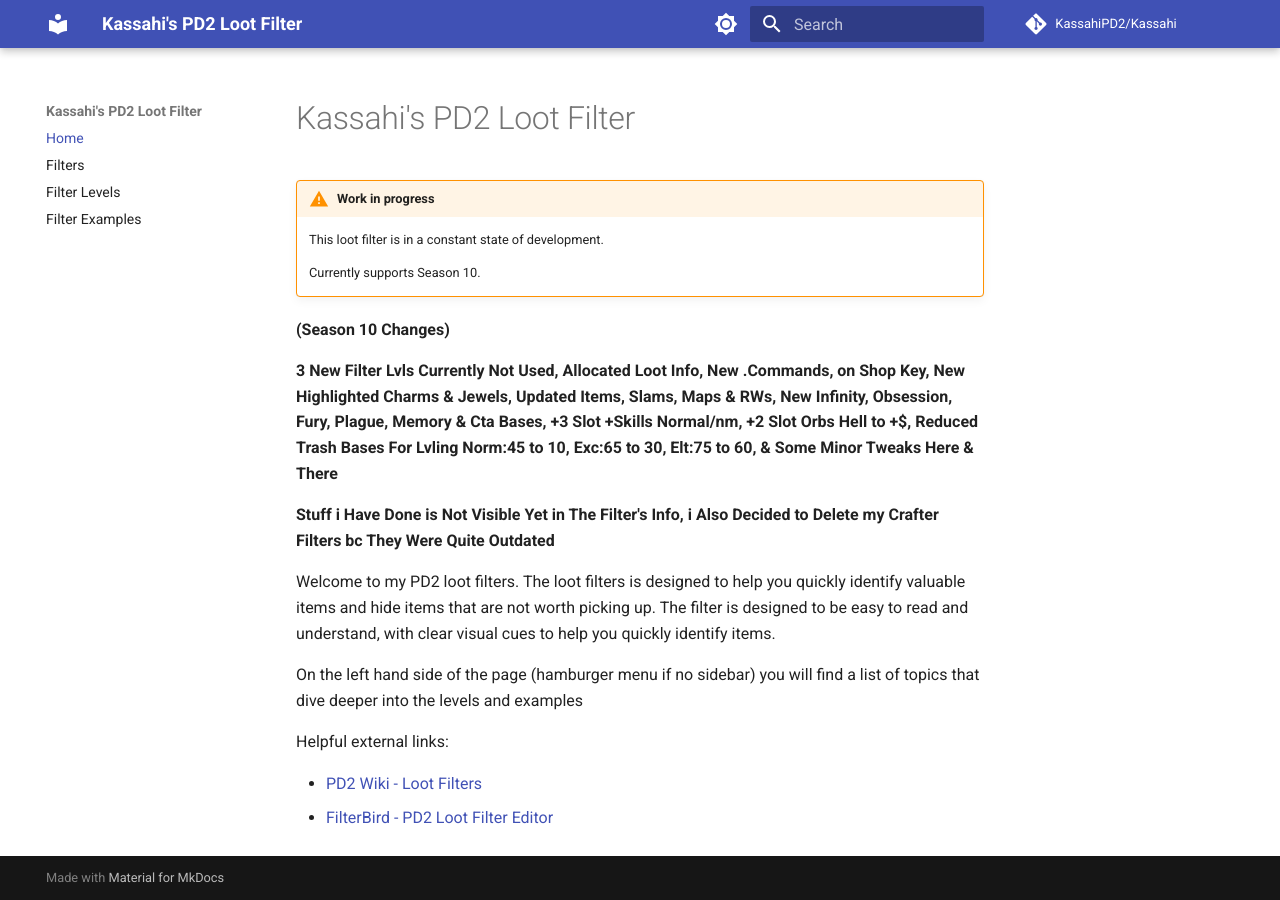
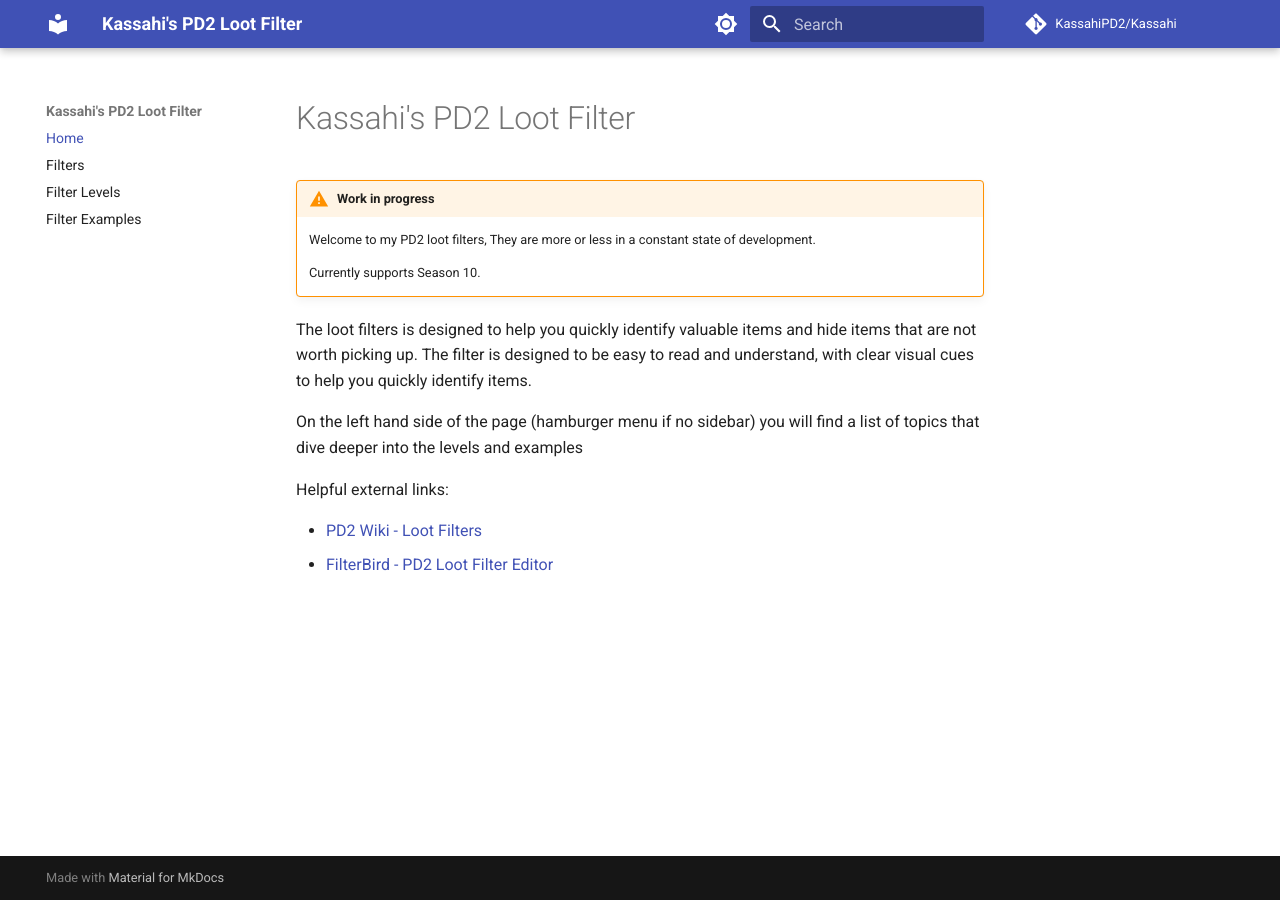
Before and after one commit to KassahiPD2/Kassahi, an MkDocs documentation site: the page built from docs/index.md, in a window 1280 px wide. Built offline with MkDocs 1.6.1 and Material for MkDocs 9.7.7, drawn with Linux system fonts in a browser that asks for light colours; comment, search, counter and statistics services are not loaded.

Commit message:
Update index.md

```diff
--- a/docs/index.md
+++ b/docs/index.md
@@ -2,18 +2,14 @@
 
 !!! warning "Work in progress"
 
-    This loot filter is in a constant state of development.
+    Welcome to my PD2 loot filters, They are more or less in a constant state of development.
 
     Currently supports Season 10.
 
-**(Season 10 Changes)**
-
-**3 New Filter Lvls Currently Not Used, Allocated Loot Info, New .Commands, on Shop Key, New Highlighted Charms & Jewels, Updated Items, Slams, Maps & RWs, New Infinity, Obsession, Fury, Plague, Memory & Cta Bases, +3 Slot +Skills Normal/nm, +2 Slot Orbs Hell to +$, Reduced Trash Bases For Lvling Norm:45 to 10, Exc:65 to 30, Elt:75 to 60, & Some Minor Tweaks Here & There**
-
-**Stuff i Have Done is Not Visible Yet in The Filter's Info, i Also Decided to Delete my Crafter Filters bc They Were Quite Outdated**
 
 
-Welcome to my PD2 loot filters. The loot filters is designed to help you quickly identify valuable items and hide items that are not worth picking up. The filter is designed to be easy to read and understand, with clear visual cues to help you quickly identify items.
+
+The loot filters is designed to help you quickly identify valuable items and hide items that are not worth picking up. The filter is designed to be easy to read and understand, with clear visual cues to help you quickly identify items.
 
 On the left hand side of the page (hamburger menu if no sidebar) you will find a list of topics that dive deeper into the levels and examples
 
```
